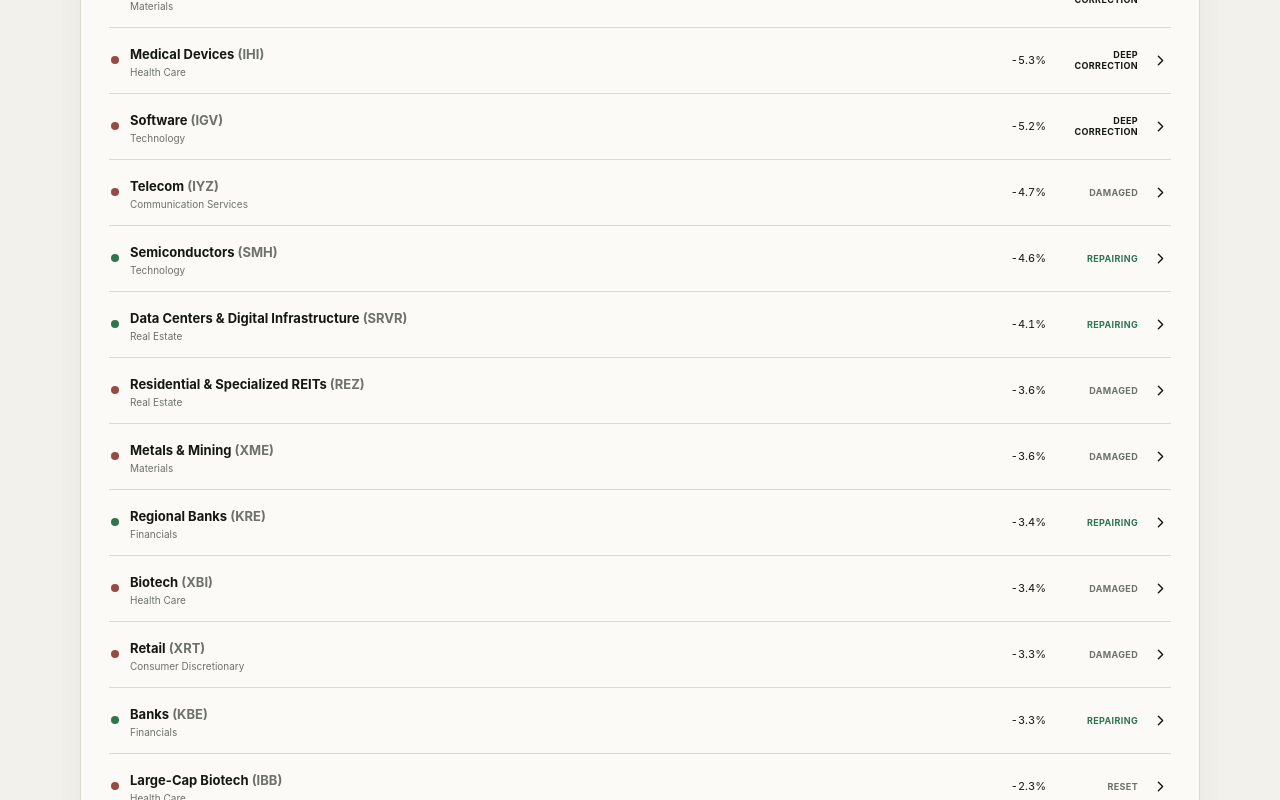
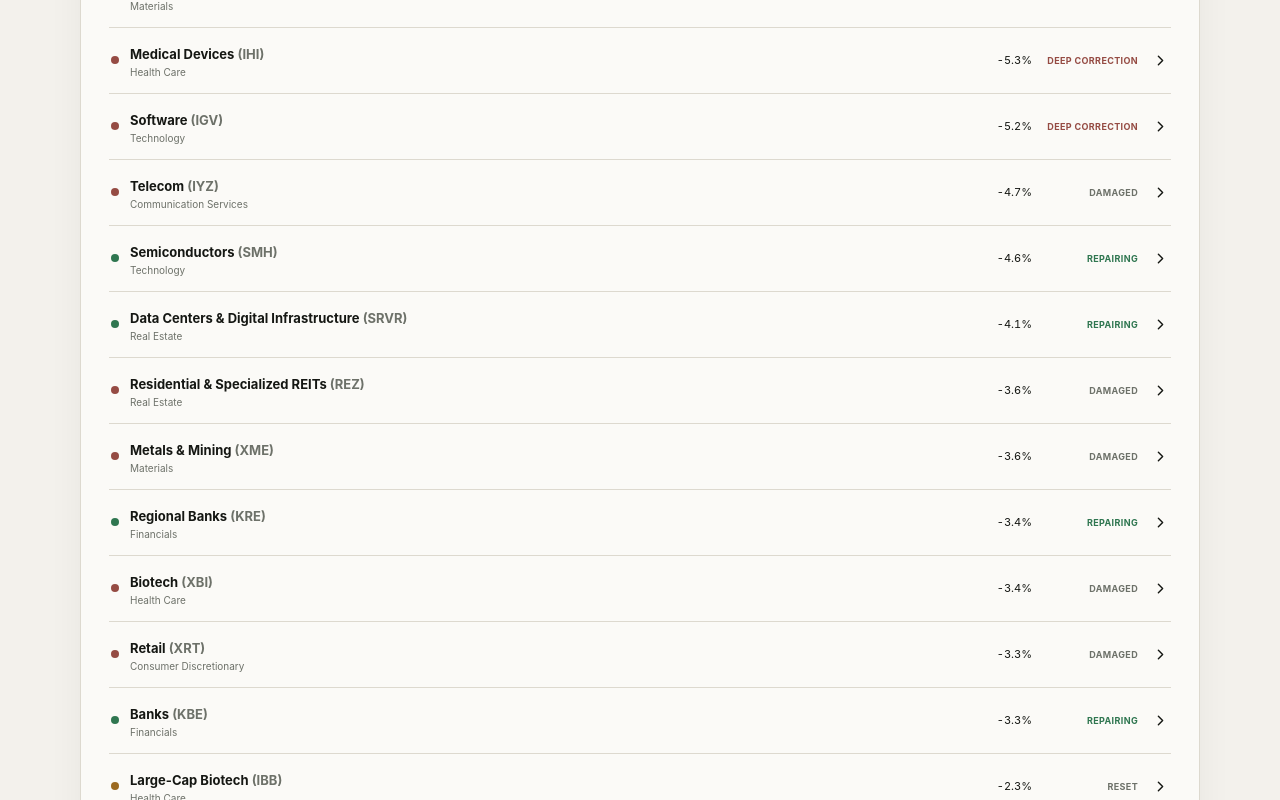
Before and after one commit to arjunthak0522/swing-intelligence, a Next.js app in the folder web/: page / in a window 1280 px wide. Shown: the part 2920-3720 px from the top of the page. Built offline with nearby package versions, Linux system fonts and the light colour scheme; no server answers.

Commit message:
Style neutral and reset subsector states

```diff
--- a/web/app/globals.css
+++ b/web/app/globals.css
@@ -58,10 +58,10 @@ button, input, summary { font: inherit; }
 .reason { padding: 12px 0; border-top: 1px solid var(--line); }.reason:first-of-type { border-top: 0; }.reason > div { display: flex; align-items: center; gap: 7px; flex-wrap: wrap; }.reason b { font-size: 12px; }.reason p { margin: 4px 0 0; font-size: 12px; line-height: 1.45; color: #474a43; }.reason small { display: block; color: var(--muted); margin-top: 6px; line-height: 1.4; font-size: 10px; }
 .internal-list { border-top: 1px solid var(--line); }.internal-row { border-bottom: 1px solid var(--line); }.internal-row summary { list-style: none; cursor: pointer; padding: 15px 2px; display: flex; align-items: center; justify-content: space-between; gap: 16px; }.internal-row summary::-webkit-details-marker { display: none; }
 .name-wrap { display: flex; gap: 11px; align-items: center; }.name-wrap b { font-size: 13px; }.name-wrap b span { color: var(--muted); font-weight: 700; }.name-wrap small { display: block; color: var(--muted); font-size: 10px; margin-top: 3px; }
-.state-dot { width: 8px; height: 8px; border-radius: 50%; background: var(--red); flex: 0 0 auto; }.state-dot[data-state="repair"] { background: var(--green); }
-.row-metrics { display: flex; align-items: center; gap: 14px; font-size: 11px; }.row-metrics > span { width: 54px; text-align: right; font-variant-numeric: tabular-nums; }.row-metrics strong { width: 78px; text-align: right; font-size: 9px; letter-spacing: .04em; }
+.state-dot { width: 8px; height: 8px; border-radius: 50%; background: var(--red); flex: 0 0 auto; }.state-dot[data-state="repair"] { background: var(--green); }.state-dot[data-state="reset"] { background: var(--amber); }.state-dot[data-state="neutral"] { background: #8d9088; }
+.row-metrics { display: flex; align-items: center; gap: 14px; font-size: 11px; }.row-metrics > span { width: 54px; text-align: right; font-variant-numeric: tabular-nums; }.row-metrics strong { width: 92px; text-align: right; font-size: 9px; letter-spacing: .04em; }
 .detail-grid { background: #f0eee8; border-radius: 11px; padding: 12px 14px; display: grid; grid-template-columns: repeat(3, 1fr); gap: 9px 16px; font-size: 10px; color: var(--muted); }.detail-grid b { color: var(--ink); margin-left: 4px; }.detail-copy { margin: 10px 3px 15px; max-width: 780px; font-size: 11px; line-height: 1.5; color: #555851; }
-.good-text { color: var(--green); }.muted { color: var(--muted); }
+.good-text { color: var(--green); }.bad-text { color: var(--red); }.muted { color: var(--muted); }
 .sector-table { border-top: 1px solid var(--line); }.sector-table-head, .sector-table-row { display: grid; grid-template-columns: 1.5fr .6fr .9fr .8fr; align-items: center; gap: 16px; }.sector-table-head { padding: 12px 2px 9px; color: var(--muted); font-size: 9px; font-weight: 800; text-transform: uppercase; letter-spacing: .06em; }.sector-table-row { padding: 13px 2px; border-top: 1px solid var(--line); font-size: 11px; }.sector-table-row > div { display: flex; align-items: center; gap: 8px; min-width: 0; }.sector-table-row b { font-size: 12px; }.sector-table-row small { color: var(--muted); font-size: 9px; font-weight: 800; }.sector-table-row strong, .sector-table-row > span { font-variant-numeric: tabular-nums; }
 .history-table { border: 1px solid var(--line); border-radius: 13px; overflow: hidden; }.history-head, .history-row { display: grid; grid-template-columns: 1fr 1fr 1fr; padding: 11px 14px; }.history-head { background: #efede7; color: var(--muted); font-size: 9px; font-weight: 800; text-transform: uppercase; letter-spacing: .06em; }.history-row { border-top: 1px solid var(--line); font-size: 12px; }.history-row span { font-variant-numeric: tabular-nums; }.history-footer { margin-top: 15px; font-size: 12px; }.history-footer span { color: var(--muted); }.history-footer .bad { color: var(--red); }.history-footer .good { color: var(--green); }.history-footer .warn { color: var(--amber); }
 .data-blocked { padding: 26px; display: flex; gap: 14px; color: var(--red); }.data-blocked p { color: var(--muted); margin: 5px 0 0; } footer { color: var(--muted); font-size: 10px; line-height: 1.5; padding: 22px 3px 0; }
```
